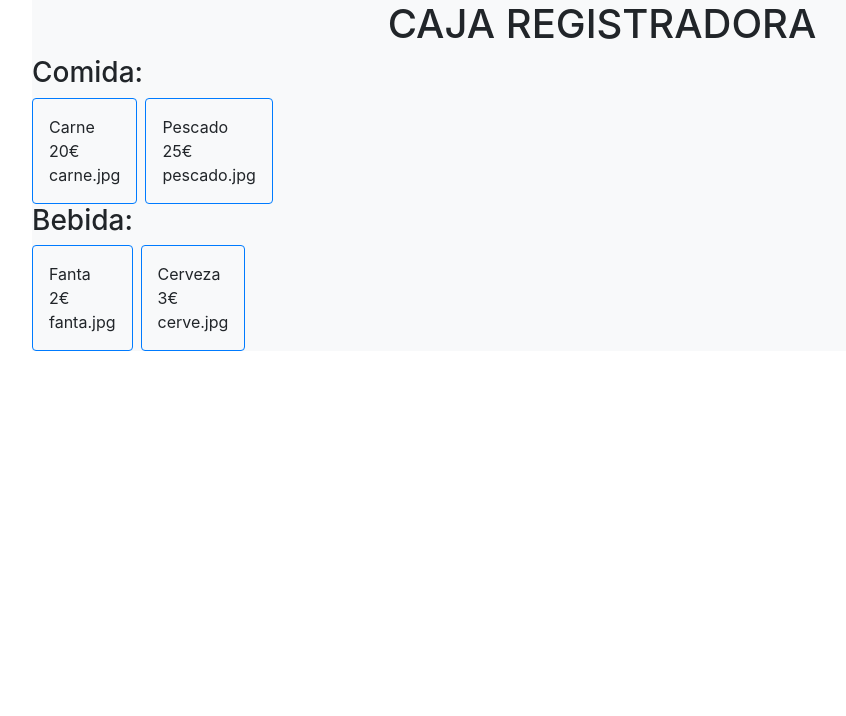
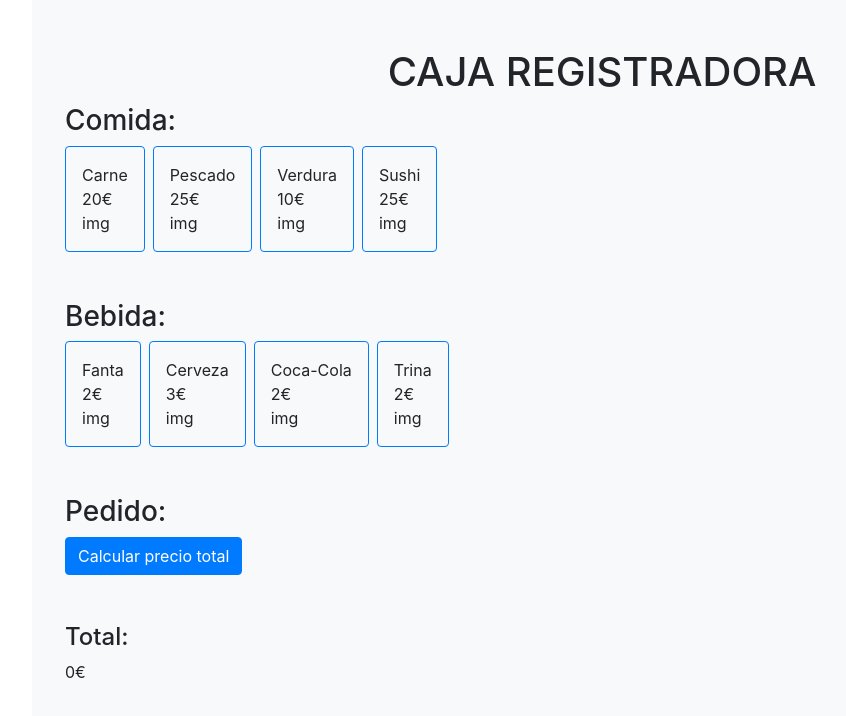
Before and after one commit to alexortiz47/CajaRegistradoraRestaurante-Angular, an Angular app: page / in a window 1280 px wide. Shown: the top 716 px of the page, without its empty margins (38-884 px from the left). Built offline with nearby package versions, Linux system fonts and the light colour scheme.

Commit message:
Funcionalidad de alñadir productos al pedido y que haga la suma con un boton hecho

```diff
--- a/src/app/app.component.html
+++ b/src/app/app.component.html
@@ -1,9 +1,12 @@
-<div class="container bg-light">
+<div class="container bg-light p-5">
   <h1 class="text-center">CAJA REGISTRADORA</h1>
-  <div class="row">
-    <lista-productos titulo="Comida:" [productos]="arrProductosComida"></lista-productos>
+  <div class="row mb-5">
+    <lista-productos titulo="Comida:" [productos]="arrProductosComida" (productoSeleccionado)="addProducto($event)"></lista-productos>
+  </div>
+  <div class="row mb-5">
+    <lista-productos titulo="Bebida:" [productos]="arrProductosBebida" (productoSeleccionado)="addProducto($event)"></lista-productos>
   </div>
   <div class="row">
-    <lista-productos titulo="Bebida:" [productos]="arrProductosBebida"></lista-productos>
+    <pedido [pedido]="arrProductosPedidos"></pedido>
   </div>
 </div>
--- a/src/app/app.component.ts
+++ b/src/app/app.component.ts
@@ -10,18 +10,31 @@ export class AppComponent {
 
   arrProductosComida: Producto[];
   arrProductosBebida: Producto[];
+  arrProductosPedidos: Producto[];
+
 
   constructor()
   {
     this.arrProductosComida = [
-      new Producto ('Carne', '20', 'carne.jpg'),
-      new Producto ('Pescado', '25', 'pescado.jpg')
+      new Producto ('Carne', 20, 'img'),
+      new Producto ('Pescado', 25, 'img'),
+      new Producto ('Verdura', 10, 'img'),
+      new Producto ('Sushi', 25, 'img')
     ];
 
     this.arrProductosBebida = [
-      new Producto ('Fanta', '2', 'fanta.jpg'),
-      new Producto ('Cerveza', '3', 'cerve.jpg')
+      new Producto ('Fanta', 2, 'img'),
+      new Producto ('Cerveza', 3, 'img'),
+      new Producto ('Coca-Cola', 2, 'img'),
+      new Producto ('Trina', 2, 'img')
     ];
 
+    this.arrProductosPedidos = [];
+
   }
+
+  addProducto($event) {
+    this.arrProductosPedidos.push($event);
+  }
+
 }
--- a/src/app/lista-productos/lista-productos.component.css
+++ b/src/app/lista-productos/lista-productos.component.css
@@ -0,0 +1,8 @@
+#producto {
+  cursor: pointer;
+}
+
+#producto:hover {
+  background-color: #007bff;
+  color: white;
+}
--- a/src/app/lista-productos/lista-productos.component.html
+++ b/src/app/lista-productos/lista-productos.component.html
@@ -1,6 +1,6 @@
 <h3>{{ titulo }}</h3>
 <div class="d-flex flex-row">
-  <div class="border border-primary rounded p-3 mr-2" *ngFor="let prod of productos">
+  <div id="producto" class="border border-primary rounded p-3 mr-2" *ngFor="let prod of productos" (click)="guardarProducto(prod)">
       <div>{{ prod.nombre }}</div>
       <div>{{ prod.precio }}€</div>
       <div>{{ prod.imagen }}</div>
--- a/src/app/lista-productos/lista-productos.component.ts
+++ b/src/app/lista-productos/lista-productos.component.ts
@@ -1,4 +1,4 @@
-import { Component, OnInit, Input } from '@angular/core';
+import { Component, OnInit, Input, Output, EventEmitter } from '@angular/core';
 import { Producto } from '../models/producto.model';
 
 @Component({
@@ -10,6 +10,9 @@ export class ListaProductosComponent implements OnInit {
 
   @Input() titulo: string;
   @Input() productos: Producto[];
+  @Output() productoSeleccionado = new EventEmitter;
+
+
 
   constructor()
   {
@@ -21,4 +24,10 @@ export class ListaProductosComponent implements OnInit {
 
   }
 
+  guardarProducto(pProd){
+    this.productoSeleccionado.emit(pProd);
+  }
+
+
+
 }
--- a/src/app/models/producto.model.ts
+++ b/src/app/models/producto.model.ts
@@ -1,10 +1,10 @@
 export class Producto
 {
   nombre: string;
-  precio: string;
+  precio: number;
   imagen: string;
 
-  constructor(pNombre: string, pPrecio: string, pImagen: string)
+  constructor(pNombre: string, pPrecio: number, pImagen: string)
   {
     this.nombre = pNombre;
     this.precio = pPrecio;
--- a/src/app/pedido/pedido.component.html
+++ b/src/app/pedido/pedido.component.html
@@ -1,3 +1,13 @@
-<p>
-  pedido works!
-</p>
+<div class="mb-5">
+  <h3>Pedido:</h3>
+  <div class="mb-3" *ngFor="let selec of pedido">
+    <div>{{ selec.nombre }} - {{ selec.precio }}€</div>
+  </div>
+  <button class="btn btn-primary" (click)="calculoTotal()">Calcular precio total</button>
+</div>
+<div>
+  <h4>Total:</h4>
+  <div>
+    {{ total }}€
+  </div>
+</div>
--- a/src/app/pedido/pedido.component.ts
+++ b/src/app/pedido/pedido.component.ts
@@ -1,4 +1,5 @@
-import { Component, OnInit } from '@angular/core';
+import { Component, OnInit, Input } from '@angular/core';
+import { Producto } from '../models/producto.model';
 
 @Component({
   selector: 'pedido',
@@ -7,9 +8,27 @@ import { Component, OnInit } from '@angular/core';
 })
 export class PedidoComponent implements OnInit {
 
-  constructor() { }
+  @Input() pedido: Producto[];
+
+  total: number;
+
+  constructor()
+  {
+    this.pedido = [];
+    this.total = 0;
+  }
 
   ngOnInit() {
+
+  }
+
+  calculoTotal()
+  {
+    this.total = 0;
+    for(let i = 0; i < this.pedido.length; i++)
+    {
+      this.total += this.pedido[i].precio;
+    }
   }
 
 }
```
